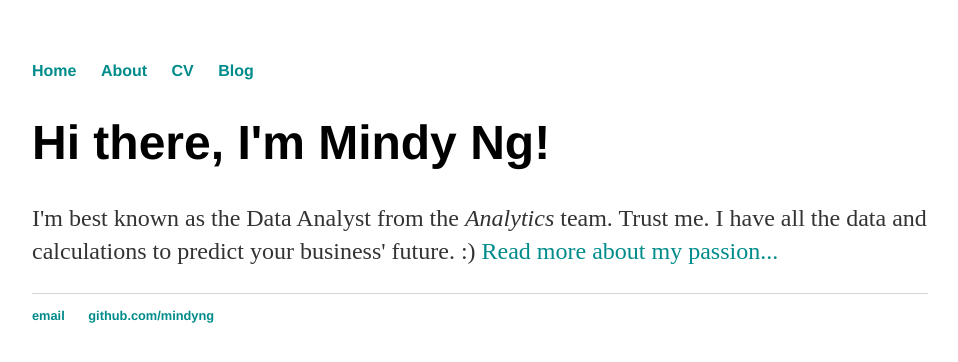
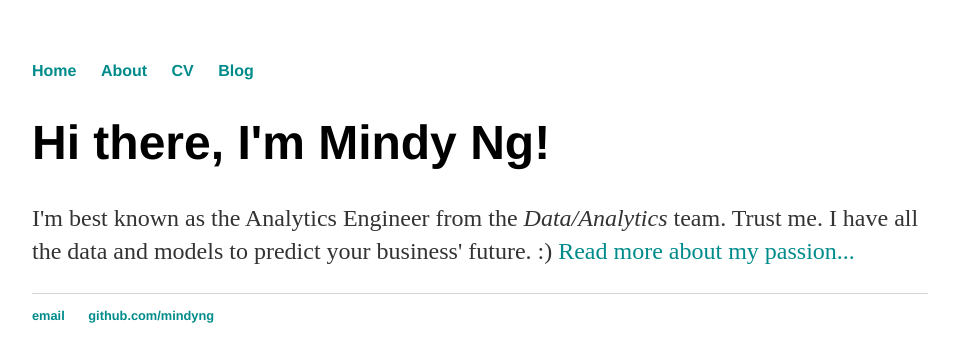
Before and after one commit to mindyng/mindyng.github.io, a Jekyll site: the page built from index.html, in a window 1280 px wide. Shown: the top 362 px of the page, without its empty margins (160-1118 px from the left). Built offline with Jekyll 4.4.1, drawn with Linux system fonts in a browser that asks for light colours.

Commit message:
Update index.html

```diff
--- a/index.html
+++ b/index.html
@@ -1,6 +1,6 @@
 ---
 layout: default
-title: Mindy Ng, Data Analyst
+title: Mindy Ng, Analytics Engineer
 ---
 <html>
 <head>
@@ -51,7 +51,7 @@
 
 <div class="blurb">
 	<h1>Hi there, I'm Mindy Ng!</h1>
-	<p>I'm best known as the Data Analyst from the <em>Analytics</em> team. Trust me. I have all the data and calculations to predict your business' future. :) <a href="/about">Read more about my passion...</a></p>
+	<p>I'm best known as the Analytics Engineer from the <em>Data/Analytics</em> team. Trust me. I have all the data and models to predict your business' future. :) <a href="/about">Read more about my passion...</a></p>
 </div><!-- /.blurb -->
 
 <html>
```
